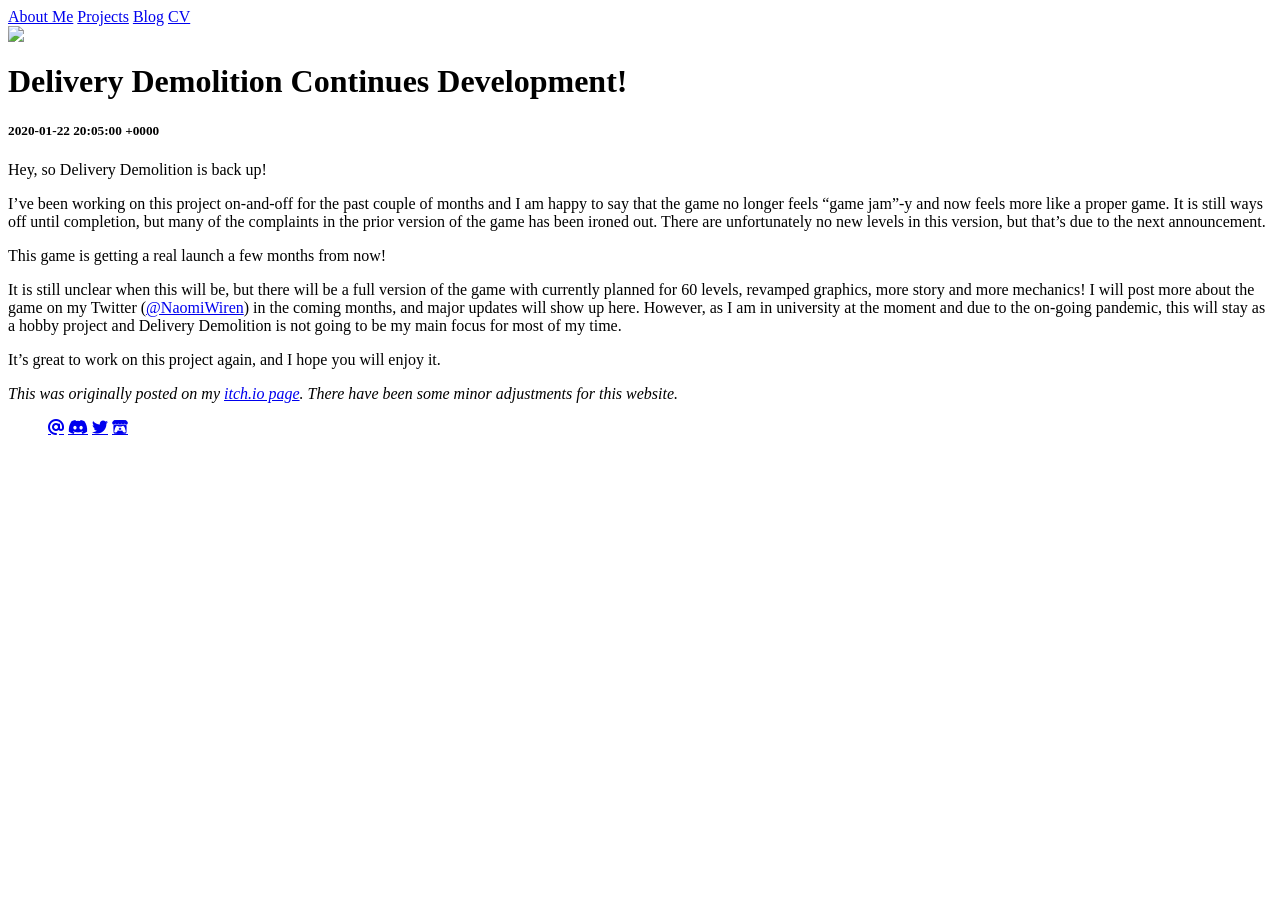
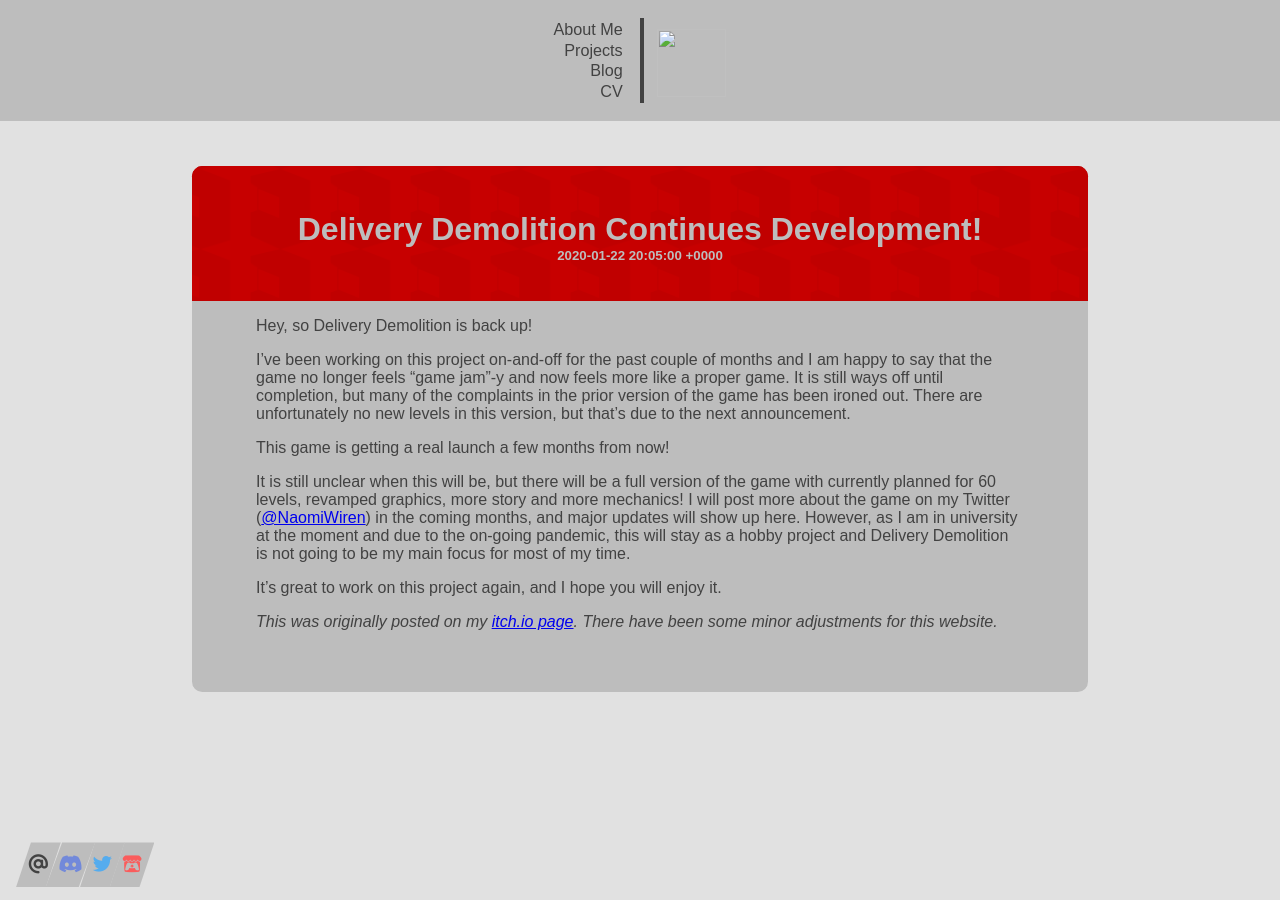
Before and after one commit to Noxyper/blog, a Jekyll site: the page built from _posts/2020-01-22-delivery-demolition-continues-development.markdown, in a window 1280 px wide. Built offline with Jekyll 4.4.1, drawn with Linux system fonts in a browser that asks for light colours; nearby versions of some CDN libraries; library files that are not in the unit come from our copies.

Commit message:
Fixed root-url issue (that I forgot about!)

```diff
--- a/_layouts/wrapper.html
+++ b/_layouts/wrapper.html
@@ -4,19 +4,15 @@
     <meta name="viewport" content="width=device-width, initial-scale=1.0">
     <meta http-equiv="X-UA-Compatible" content="ie=edge">
 
-	<!--<link rel="icon" type="image/png" href="{{ root_url }}/Assets/Icon.png">-->
-	<link rel="icon" type="image/png" href="Assets/Icon.png">
-    <!--<link rel="stylesheet" type="text/css" href="{{ root_url }}/style-new.css" />-->
-	<link rel="stylesheet" type="text/css" href="style-new.css" />
-    <link href="https://fonts.googleapis.com/css?family=Hind+Siliguri:300,400,600&display=swap" rel="stylesheet">
+	<link rel="icon" type="image/png" href="{{ root_url }}/Assets/Icon.png">
+	<link rel="stylesheet" type="text/css" href="{{ root_url }}/style-new.css" />
+	<link href="https://fonts.googleapis.com/css?family=Hind+Siliguri:300,400,600&display=swap" rel="stylesheet">
 	<link href="https://cdnjs.cloudflare.com/ajax/libs/font-awesome/4.7.0/css/font-awesome.min.css" rel="stylesheet">
-	<!--<link href="{{ root_url }}/prism.css" rel="stylesheet">-->
-	<link href="prism.css" rel="stylesheet">
+	<link href="{{ root_url }}/prism.css" rel="stylesheet">
 
 	<script type='text/javascript' src='https://ajax.googleapis.com/ajax/libs/jquery/1.8/jquery.min.js'></script>
 	<script src="https://kit.fontawesome.com/14b0c5612d.js" crossorigin="anonymous"></script>
-	<!--<script src="{{ root_url }}/prism.js"></script>-->
-	<script src="prism.js"></script>
+	<script src="{{ root_url }}/prism.js"></script>
 
     <title>Naomi Wirén - Blog</title>
 </head>
```
